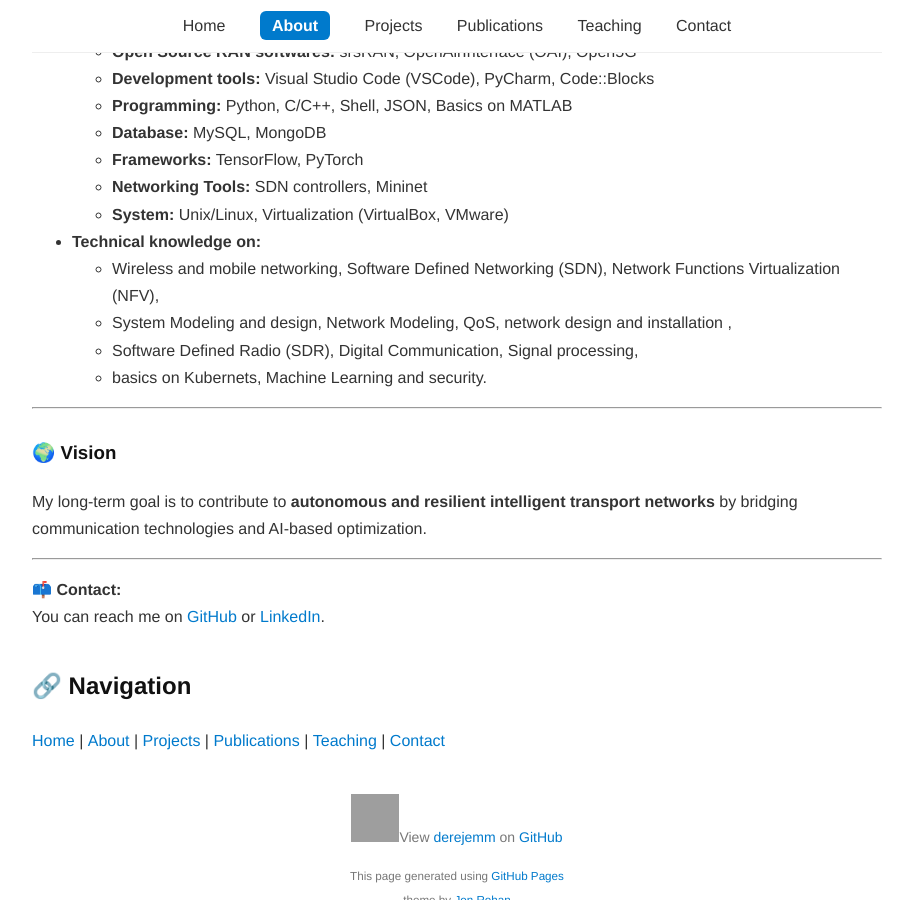
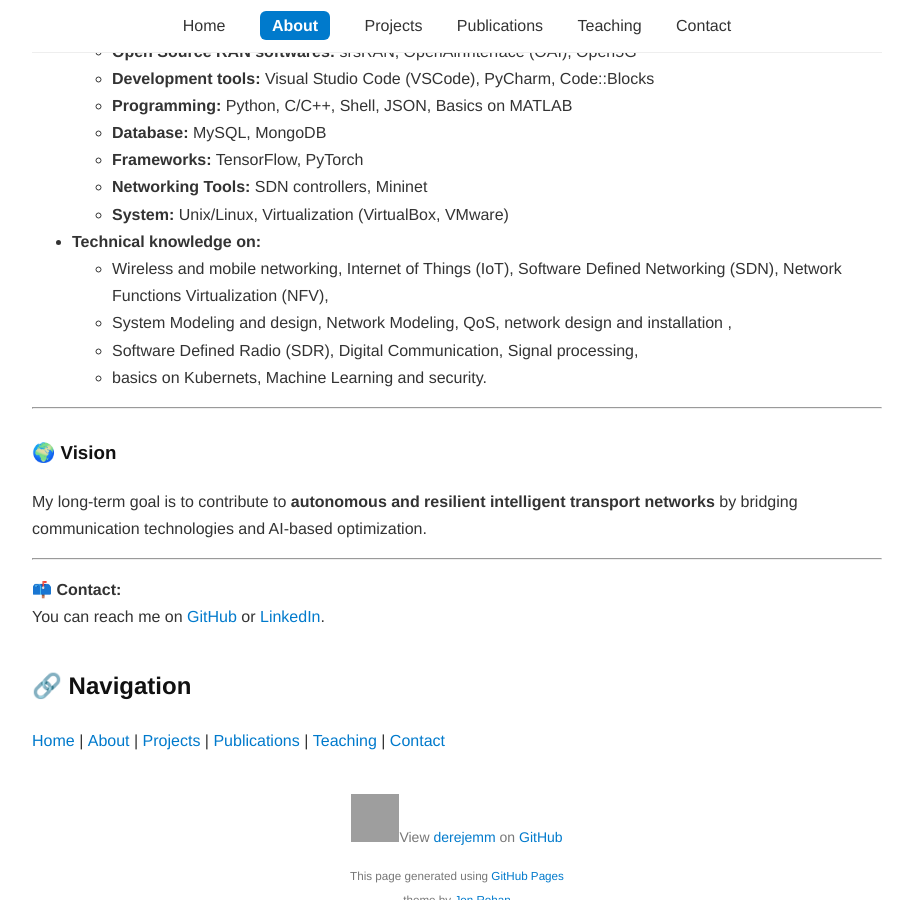
Before and after one commit to derejemm/derejemm.github.io, a Jekyll site: the page built from about.md, in a window 1280 px wide and 900 px high, scrolled down 1031 px. Shown: the whole window, without its empty margins (183-1096 px from the left). Built offline with Jekyll 4.4.1, drawn with Linux system fonts in a browser that asks for light colours; a script that is not in the unit is left out; the repository's description, which GitHub fills in, is left out; grey boxes are pictures that could not be loaded.

Commit message:
Update about.md

```diff
--- a/about.md
+++ b/about.md
@@ -38,7 +38,7 @@ I currently focus on **hybrid V2X systems for multi-modal transportation**, wher
   - **Networking Tools:** SDN controllers, Mininet
   - **System:** Unix/Linux, Virtualization (VirtualBox, VMware)
 - **Technical knowledge on:**
-  - Wireless and mobile networking, Software Defined Networking (SDN), Network Functions Virtualization (NFV),
+  - Wireless and mobile networking, Internet of Things (IoT), Software Defined Networking (SDN), Network Functions Virtualization (NFV),
   - System Modeling and design, Network Modeling, QoS, network design and installation ,
   - Software Defined Radio (SDR), Digital Communication, Signal processing,
   - basics on Kubernets, Machine Learning and security.
```
